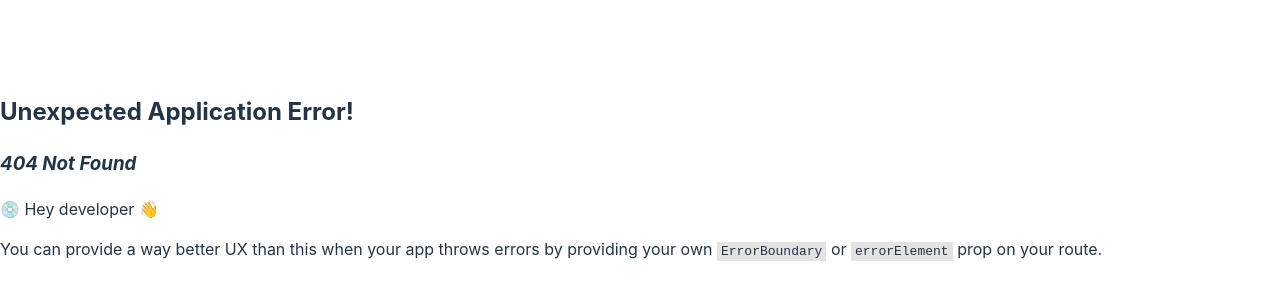
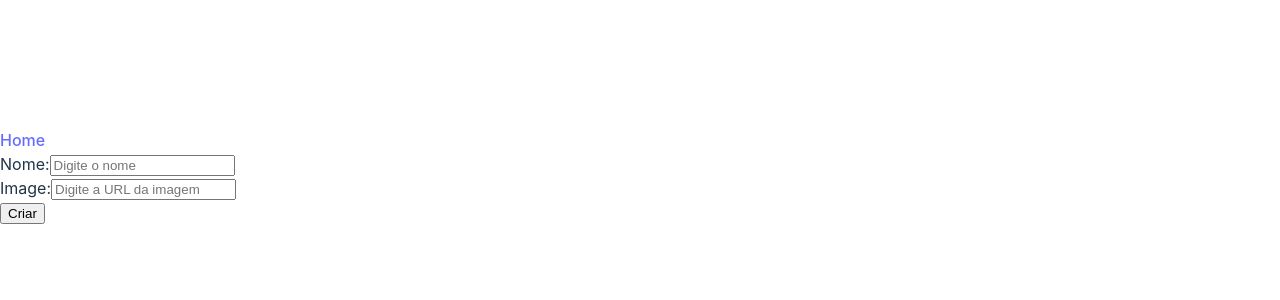
Before and after one commit to AdonaySantos/ocean-jornada-frontend-abril-2024, a React (Vite) app: page /criar in a window 1280 px wide. Before the commit this address had no page. Shown: the part 224-524 px from the top of the page. Built offline with nearby package versions, Linux system fonts and the light colour scheme.

Commit message:
Conteúdo JSX da página create "/criar"

```diff
--- a/src/App.jsx
+++ b/src/App.jsx
@@ -1,11 +1,16 @@
 import { RouterProvider, createBrowserRouter } from 'react-router-dom'
 import './App.css'
 import ReadAll from './pages/ReadAll/ReadAll'
+import Create from './pages/Create/Create'
 
 const router = createBrowserRouter([
   {
     path: '/',
     element: <ReadAll />
+  },
+  {
+    path: '/criar',
+    element: <Create />
   }
 ])
 export default function App() {
--- /dev/null
+++ b/src/pages/Create/Create.jsx
@@ -0,0 +1,22 @@
+import { Link } from "react-router-dom";
+
+export default function Create() {
+    return (
+        <>
+        <Link to ="/">Home</Link>
+        <div>
+            <form>
+                <label htmlFor="name">Nome:</label>
+                <input type="text" id="name" name="name" placeholder="Digite o nome"></input>
+                <br />
+
+                <label htmlFor="name">Image:</label>
+                <input type="text" id="image" name="image" placeholder="Digite a URL da imagem"></input>
+                <br />
+
+                <input type="submit" value="Criar" />
+            </form>
+        </div>
+        </>
+    )
+  }
--- a/src/pages/ReadAll/ReadAll.jsx
+++ b/src/pages/ReadAll/ReadAll.jsx
@@ -1,40 +1,18 @@
-import  { useEffect, useState} from 'react'
+import { useEffect, useState } from 'react'
 import Card from '../../components/Card/Card'
+import { Link } from 'react-router-dom'
 
 export default function ReadAll() {
-    // const item1 = {
-    //   name: 'Rick Sanchez',
-    //   image: 'https://rickandmortyapi.com/api/character/avatar/1.jpeg',
-    //   tags: ['Status: Vivo', 'Espécie: Humana', 'Origem: Terra C-137']
-    // }
-
-    // const item2 = {
-    //   name: 'Morty Smith',
-    //   image: 'https://rickandmortyapi.com/api/character/avatar/2.jpeg',
-    //   tags: ['Status: Vivo']
-    // }
-
-    // const item3 = {
-    //   name: 'Summer Smith',
-    //   image: 'https://rickandmortyapi.com/api/character/avatar/3.jpeg',
-    //   tags: ['Espécie: Humana']
-    // }
-
-    // const itens = [item1, item2, item3]
-
     const [itens, setItens] = useState([])
 
     const apiUrl = 'https://ocean-jornada-backend-abril-2024.onrender.com/item'
 
-    useEffect(function (){
-        async function carregarDados(){
+    useEffect(function () {
+      async function carregarDados() {
         const response = await fetch(apiUrl)
 
         const data = await response.json()
 
-        //console.log(data)
-
-        //const results = data.results
         setItens(data)
       }
 
@@ -43,9 +21,10 @@
 
     return (
       <>
-        <div className='cards'>
-        {itens.map(function(elemento) {
-            return <Card item = {elemento} key={`card_${elemento._id}`} />
+        <Link to="/criar">Criar</Link>
+        <div className="cards">
+          {itens.map(function (elemento) {
+            return <Card item={elemento} key={`card_${elemento._id}`} />
           })}
         </div>
       </>
```
Lines whose indentation alone changed are shown as unchanged.
